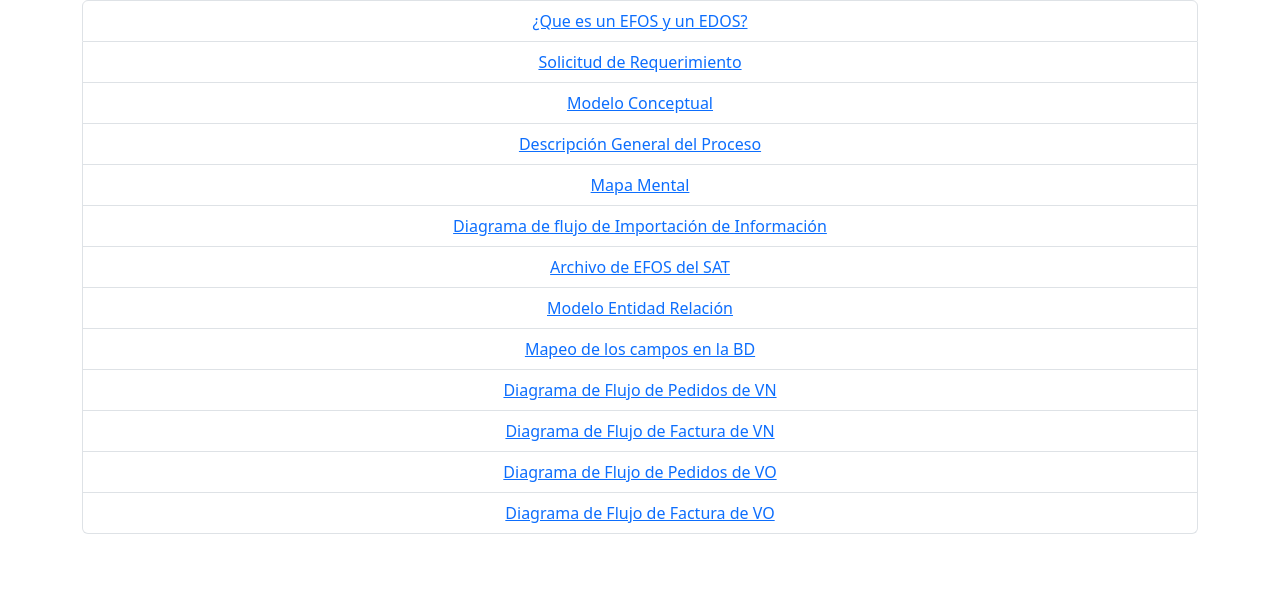
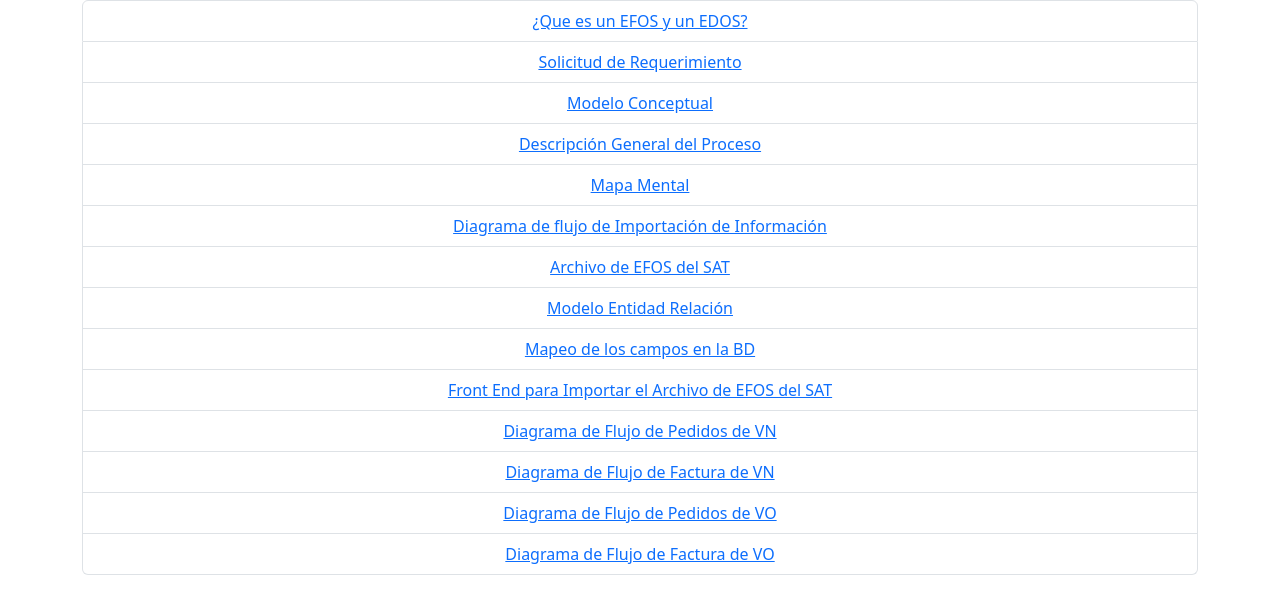
Before and after one commit to mrivas2501/validacion-EFOS, a plain HTML site: page index.html in a window 1280 px wide. Shown: the part 141-754 px from the top of the page. Drawn offline with nearby package versions, Linux system fonts and the light colour scheme.

Commit message:
agregando propuesta de Fron End

```diff
--- a/index.html
+++ b/index.html
@@ -20,6 +20,7 @@
             <li class="list-group-item"><a href="https://sheet.zoho.com/sheet/open/qt55obbdc674765504837bd1c27204f8e676f" target="_blank">Archivo de EFOS del SAT</a></li>
             <li class="list-group-item"><a href="https://lucid.app/lucidchart/4a2e499b-0017-4196-9437-8e5089c72a86/edit?beaconFlowId=2B60B3F5A21CA249&page=0_0&invitationId=inv_06ffd899-50c3-4e1b-9645-bd646eeaffb2#" target="_blank">Modelo Entidad Relación</a></li>
             <li class="list-group-item"><a href="https://sheet.zoho.com/sheet/open/qt55od8eaee8d28b84e14a4c57ee310def4c5?sheetid=0&range=A1" target="_blank">Mapeo de los campos en la BD</a></li>
+            <li class="list-group-item"><a href="https://lucid.app/lucidchart/52d9e39b-64bd-4cc0-93aa-e19c59d04971/edit?page=0_0&invitationId=inv_1e554467-7df5-4052-aa54-52f66d5c2e92#" target="_blank">Front End para Importar el Archivo de EFOS del SAT</a></li>
             <li class="list-group-item"><a href="https://lucid.app/lucidchart/1f430694-6840-4e08-92ed-ed16eb98b559/edit?invitationId=inv_c7649c25-e109-42ab-90d6-a487f36bc713&page=0_0#" target="_blank">Diagrama de Flujo de Pedidos de VN</a></li>
             <li class="list-group-item"><a href="https://lucid.app/lucidchart/4080e8c7-6238-45cb-ac1c-f7fcb4417f79/edit?invitationId=inv_5759d669-2922-41ed-85fb-0977ab527551&page=0_0#" target="_blank">Diagrama de Flujo de Factura de VN</a></li>
             <li class="list-group-item"><a href="https://lucid.app/lucidchart/477e96cf-41a2-4d4c-971b-b49e5c4e706e/edit?page=0_0&invitationId=inv_d2e336eb-0cf8-42a6-beeb-c8fee6974eaf#" target="_blank">Diagrama de Flujo de Pedidos de VO</a></li>
```
